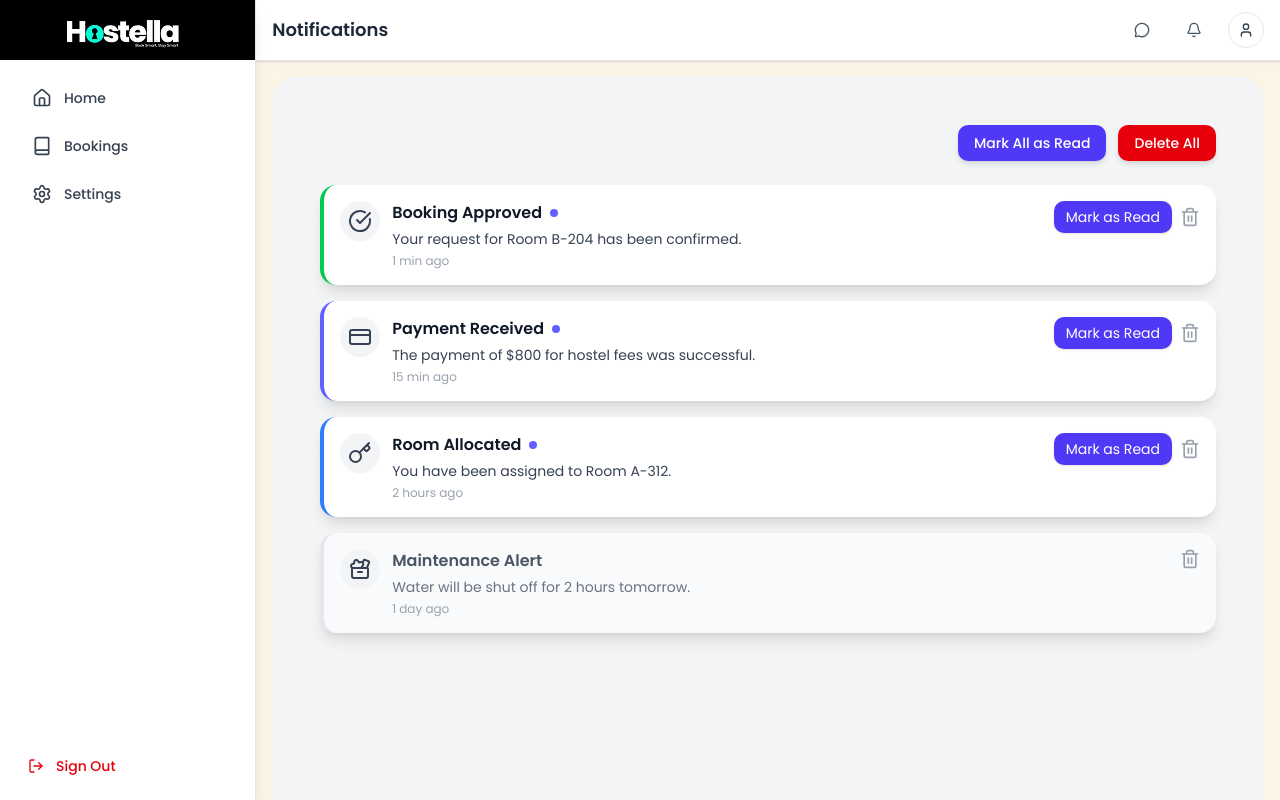
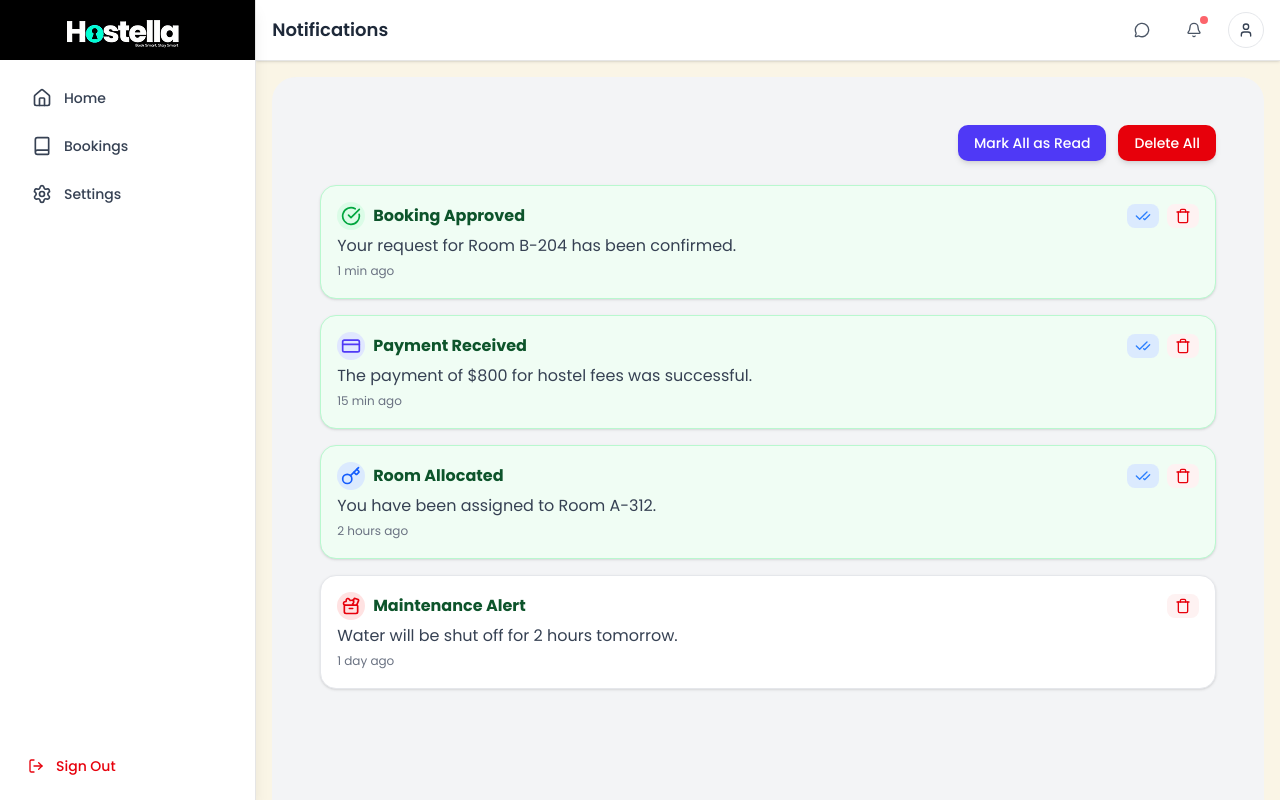
Before and after one commit to Umbrelabs-Projects/Hostella-stu, a Next.js app: page /dashboard/notifications in a window 1280 px wide. Built offline with nearby package versions, Linux system fonts and the light colour scheme.

Commit message:
rounded up dashboard

```diff
--- a/src/app/dashboard/components/layout/header/HeaderRight.tsx
+++ b/src/app/dashboard/components/layout/header/HeaderRight.tsx
@@ -4,8 +4,14 @@ import { MessageCircle, Bell } from "lucide-react";
 import { Button } from "@/components/ui/button";
 import Link from "next/link";
 import UserDropdown from "./UserDropdown";
+import { useNotificationsStore } from "@/store/useNotificationsStore";
 
 export default function HeaderRight() {
+  const notifications = useNotificationsStore((state) => state.notifications);
+
+  // Check if there are any unread notifications
+  const hasUnread = notifications.some((n) => !n.read);
+
   return (
     <div className="flex items-center gap-4">
       {/* Chats */}
@@ -19,6 +25,11 @@ export default function HeaderRight() {
       <Link href="/dashboard/notifications" aria-label="Notifications">
         <Button variant="ghost" size="icon" className="cursor-pointer relative">
           <Bell className="h-5 w-5 text-gray-600" />
+
+          {/* Red dot for unread notifications */}
+          {hasUnread && (
+            <span className="absolute top-1 right-1 w-2 h-2 rounded-full bg-red-500 animate-pulse" />
+          )}
         </Button>
       </Link>
 
--- /dev/null
+++ b/src/app/dashboard/notifications/components/NotificationCard.tsx
@@ -0,0 +1,74 @@
+"use client";
+
+import React, { useMemo } from "react";
+import { Notification } from "@/types/notifications";
+import { typeConfig } from "@/store/useNotificationsStore";
+import { CheckCheck, TrashIcon } from "lucide-react";
+
+interface NotificationCardProps {
+  notification: Notification;
+  markAsRead: (id: number) => void;
+  deleteNotification: (id: number) => void;
+}
+
+const NotificationCard: React.FC<NotificationCardProps> = ({
+  notification,
+  markAsRead,
+  deleteNotification,
+}) => {
+  const config = typeConfig[notification.type as keyof typeof typeConfig];
+
+  const containerClass = useMemo(
+    () =>
+      `p-4 rounded-2xl border ${
+        notification.read
+          ? "border-gray-200 bg-white dark:border-gray-700 dark:bg-gray-800"
+          : `border-green-200 bg-green-50 dark:border-green-700 dark:bg-green-900/30`
+      } shadow-sm transition-colors duration-200`,
+    [notification.read]
+  );
+
+  const Icon = config.icon;
+
+  return (
+    <div className={containerClass}>
+      <div className="flex justify-center items-center">
+        <div className="flex items-center justify-start gap-2 flex-1 pr-2">
+          <div className={`p-1 rounded-full ${config.color}`}>
+            <Icon size={20} />
+          </div>
+          <h3 className="text-xs md:text-base font-bold text-green-900 dark:text-green-300">
+            {notification.title}
+          </h3>
+        </div>
+        <div className="flex justify-end items-center gap-2">
+          {!notification.read && (
+            <button
+              onClick={() => markAsRead(notification.id)}
+              className="px-2 text-xs text-blue-500 rounded-md bg-blue-100 hover:bg-gray-200 transition md:text-sm font-semibold"
+            >
+              <CheckCheck className="w-4" />
+            </button>
+          )}
+          <button
+            onClick={() => deleteNotification(notification.id)}
+            className="px-2 text-xs text-red-600 rounded-md bg-red-50 dark:bg-red-800 hover:bg-red-100 dark:hover:bg-red-700 transition md:text-sm font-semibold"
+          >
+            <TrashIcon className="w-4" />
+          </button>
+        </div>
+      </div>
+
+      <p className="text-gray-700 text-xs md:text-base mt-1 dark:text-gray-300">
+        {notification.description}
+      </p>
+      <div>
+        <span className="text-gray-500 text-xs dark:text-gray-400">
+          {notification.time}
+        </span>
+      </div>
+    </div>
+  );
+};
+
+export default NotificationCard;
--- a/src/app/dashboard/notifications/components/NotificationHeader.tsx
+++ b/src/app/dashboard/notifications/components/NotificationHeader.tsx
@@ -15,23 +15,20 @@ export const NotificationHeader: React.FC<NotificationHeaderProps> = ({
   allRead,
   allEmpty,
 }) => (
-  <header className="mb-6 flex flex-row justify-end ">
-
-    <div className="mt-3 md:mt-0 flex space-x-3">
+  <header className="mb-6 flex justify-end gap-3">
     <button
       onClick={markAllAsRead}
       disabled={allRead || allEmpty}
-        className="bg-indigo-600 hover:bg-indigo-700 cursor-pointer text-white font-medium py-2 px-4 rounded-lg shadow-md transition duration-150 ease-in-out text-sm disabled:opacity-50 disabled:cursor-not-allowed"
+      className="bg-indigo-600 hover:bg-indigo-700 text-white font-medium py-2 px-4 rounded-lg shadow-md transition disabled:opacity-50 disabled:cursor-not-allowed text-sm"
     >
       Mark All as Read
     </button>
     <button
       onClick={deleteAll}
       disabled={allEmpty}
-        className="bg-red-600 hover:bg-red-700 cursor-pointer text-white font-medium py-2 px-4 rounded-lg shadow-md transition duration-150 ease-in-out text-sm disabled:opacity-50 disabled:cursor-not-allowed"
+      className="bg-red-600 hover:bg-red-700 text-white font-medium py-2 px-4 rounded-lg shadow-md transition disabled:opacity-50 disabled:cursor-not-allowed text-sm"
     >
       Delete All
     </button>
-    </div>
   </header>
 );
--- a/src/app/dashboard/notifications/components/NotificationItem.tsx
+++ /dev/null
@@ -1,87 +0,0 @@
-"use client";
-
-import React from "react";
-import { Trash2 } from "lucide-react";
-import { typeConfig } from "./notificationConfig";
-import { motion } from "framer-motion";
-import { Notification } from "@/types/notifications";
-
-interface NotificationItemProps {
-  notification: Notification;
-  markAsRead: (id: number) => void;
-  deleteNotification: (id: number) => void;
-}
-
-export const NotificationItem: React.FC<NotificationItemProps> = ({
-  notification,
-  markAsRead,
-  deleteNotification,
-}) => {
-  const config = typeConfig[notification.type as keyof typeof typeConfig] || {};
-  const Icon = config.icon;
-
-  return (
-    <motion.div
-      initial={{ opacity: 0, y: -10 }}
-      animate={{ opacity: 1, y: 0 }}
-      exit={{ opacity: 0, scale: 0.95 }}
-      whileHover={{ scale: 1.01 }}
-      transition={{ duration: 0.2 }}
-      className={`p-4 rounded-2xl shadow-lg flex justify-between items-start border-l-4 transition ${
-        notification.read
-          ? "bg-gray-50 border-gray-200"
-          : `bg-white ${config.color} border-opacity-60`
-      }`}
-    >
-      {/* Icon & Info */}
-      <div className="flex-1 min-w-0 flex items-start space-x-3">
-        <div className="flex-shrink-0 w-10 h-10 flex items-center justify-center rounded-full bg-gray-100 text-lg">
-          {Icon && <Icon className="w-6 h-6 text-gray-700" />}
-        </div>
-        <div
-          className="flex-1 cursor-pointer"
-          onClick={() => markAsRead(notification.id)}
-        >
-          <div className="flex items-center space-x-2">
-            <h3
-              className={`font-semibold text-sm md:text-base ${
-                notification.read ? "text-gray-600" : "text-gray-900"
-              }`}
-            >
-              {notification.title}
-            </h3>
-            {!notification.read && (
-              <span className="w-2 h-2 bg-indigo-500 rounded-full"></span>
-            )}
-          </div>
-          <p
-            className={`mt-1 text-sm md:text-sm ${
-              notification.read ? "text-gray-500" : "text-gray-700"
-            }`}
-          >
-            {notification.description}
-          </p>
-          <p className="text-xs text-gray-400 mt-1">{notification.time}</p>
-        </div>
-      </div>
-
-      {/* Actions */}
-      <div className="flex flex-col md:flex-row items-center md:space-x-2 mt-3 md:mt-0">
-        {!notification.read && (
-          <button
-            onClick={() => markAsRead(notification.id)}
-            className="bg-indigo-600 hover:bg-indigo-700 text-white text-xs md:text-sm px-3 py-1.5 rounded-lg transition shadow-sm"
-          >
-            Mark as Read
-          </button>
-        )}
-        <button
-          onClick={() => deleteNotification(notification.id)}
-          className="text-gray-400 hover:text-red-500 mt-2 md:mt-0 transition"
-        >
-          <Trash2 className="w-5 h-5" />
-        </button>
-      </div>
-    </motion.div>
-  );
-};
--- a/src/app/dashboard/notifications/components/NotificationList.tsx
+++ b/src/app/dashboard/notifications/components/NotificationList.tsx
@@ -1,8 +1,8 @@
 "use client";
 
 import React from "react";
-import { NotificationItem } from "./NotificationItem";
 import { AnimatePresence, motion } from "framer-motion";
+import NotificationCard from "./NotificationCard";
 import { Notification } from "@/types/notifications";
 
 interface NotificationListProps {
@@ -18,8 +18,8 @@ export const NotificationList: React.FC<NotificationListProps> = ({
 }) => {
   if (notifications.length === 0) {
     return (
-      <div className="text-center py-12 bg-white rounded-xl shadow-lg border border-gray-100">
-        <p className="text-gray-500">You&apos;re all caught up!</p>
+      <div className="text-center py-12 bg-white dark:bg-gray-800 rounded-xl shadow-lg border border-gray-100 dark:border-gray-700">
+        <p className="text-gray-500 dark:text-gray-400">You&apos;re all caught up!</p>
       </div>
     );
   }
@@ -35,7 +35,7 @@ export const NotificationList: React.FC<NotificationListProps> = ({
             exit={{ opacity: 0, x: 50 }}
             layout
           >
-            <NotificationItem
+            <NotificationCard
               notification={n}
               markAsRead={markAsRead}
               deleteNotification={deleteNotification}
--- a/src/app/dashboard/notifications/page.tsx
+++ b/src/app/dashboard/notifications/page.tsx
@@ -1,16 +1,18 @@
 "use client";
 
-import { useNotificationsStore } from "@/store/useNotificationsStore";
 import React from "react";
 import { NotificationHeader } from "./components/NotificationHeader";
 import { NotificationList } from "./components/NotificationList";
+import { useNotificationsStore } from "@/store/useNotificationsStore";
 
-export default function NotificationsPage() {
-  const notifications = useNotificationsStore((state) => state.notifications);
-  const markAsRead = useNotificationsStore((state) => state.markAsRead);
-  const deleteNotification = useNotificationsStore((state) => state.deleteNotification);
-  const markAllAsRead = useNotificationsStore((state) => state.markAllAsRead);
-  const deleteAll = useNotificationsStore((state) => state.deleteAll);
+const NotificationsPage: React.FC = () => {
+  const {
+    notifications,
+    markAsRead,
+    deleteNotification,
+    markAllAsRead,
+    deleteAll,
+  } = useNotificationsStore();
 
   const allRead = notifications.every((n) => n.read);
   const allEmpty = notifications.length === 0;
@@ -23,6 +25,7 @@ export default function NotificationsPage() {
         allRead={allRead}
         allEmpty={allEmpty}
       />
+
       <NotificationList
         notifications={notifications}
         markAsRead={markAsRead}
@@ -30,4 +33,6 @@ export default function NotificationsPage() {
       />
     </div>
   );
-}
+};
+
+export default NotificationsPage;
--- a/src/app/dashboard/settings/components/SettingsSidebar.tsx
+++ b/src/app/dashboard/settings/components/SettingsSidebar.tsx
@@ -19,7 +19,7 @@ export default function SettingsSidebar({
   ];
 
   return (
-    <div className="flex-shrink-0">
+    <div className="flex-shrink-0 shadow-xs rounded-2xl">
       <nav className="space-y-2 bg-white rounded-lg p-4 border border-gray-200">
         {menuItems.map((item) => {
           const Icon = item.icon;
@@ -31,7 +31,7 @@ export default function SettingsSidebar({
               className={`w-full cursor-pointer flex items-center gap-3 px-4 py-3 rounded-lg text-sm font-medium transition-colors ${
                 isActive
                   ? "bg-blue-50 text-blue-600 border-l-4 border-blue-600"
-                  : "text-gray-700 hover:bg-gray-50"
+                  : "text-gray-700 hover:bg-blue-50"
               }`}
             >
               <Icon className="w-5 h-5" />
--- a/src/app/dashboard/settings/profile-settings/ProfileSettings.tsx
+++ b/src/app/dashboard/settings/profile-settings/ProfileSettings.tsx
@@ -24,7 +24,7 @@ export default function ProfileSettings() {
       <h2 className="text-lg font-semibold">Profile Settings</h2>
 
       <AvatarUploader
-        avatar={user?.avatar || "/avatar.avif"}
+        avatar={user?.avatar || "/avatar.jpg"}
         onFileSelect={setAvatarFile}
       />
 
--- a/src/store/useNotificationsStore.ts
+++ b/src/store/useNotificationsStore.ts
@@ -87,7 +87,7 @@ export const useNotificationsStore = create<NotificationsState>((set) => ({
       notifications: state.notifications.filter((n) => n.id !== id),
     })),
   deleteAll: () =>
-    set((state) => ({
+    set(() => ({
       notifications: [],
     })),
 }));
```
Also changed, not shown: src/app/dashboard/settings/page.tsx (+16 -3 lines), public/avatar.avif (deleted), public/avatar.jpg (added). Lines whose indentation alone changed are shown as unchanged.
